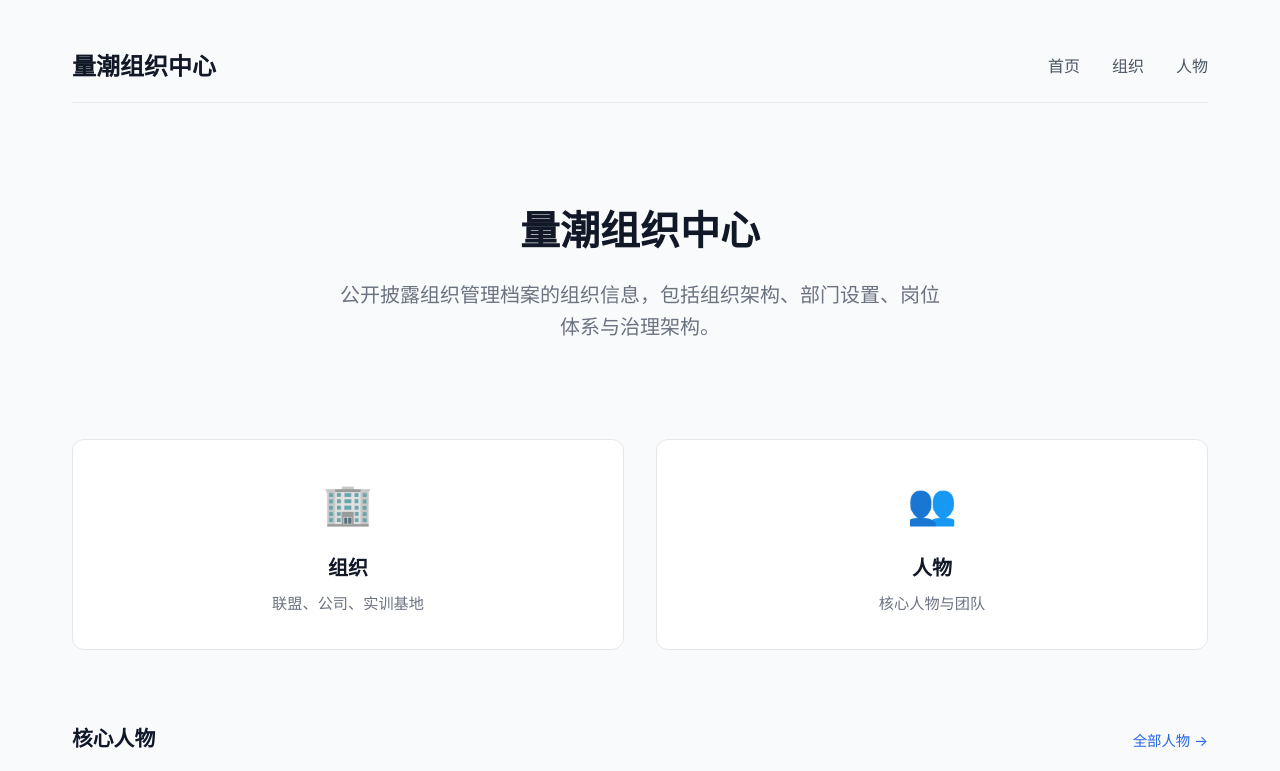
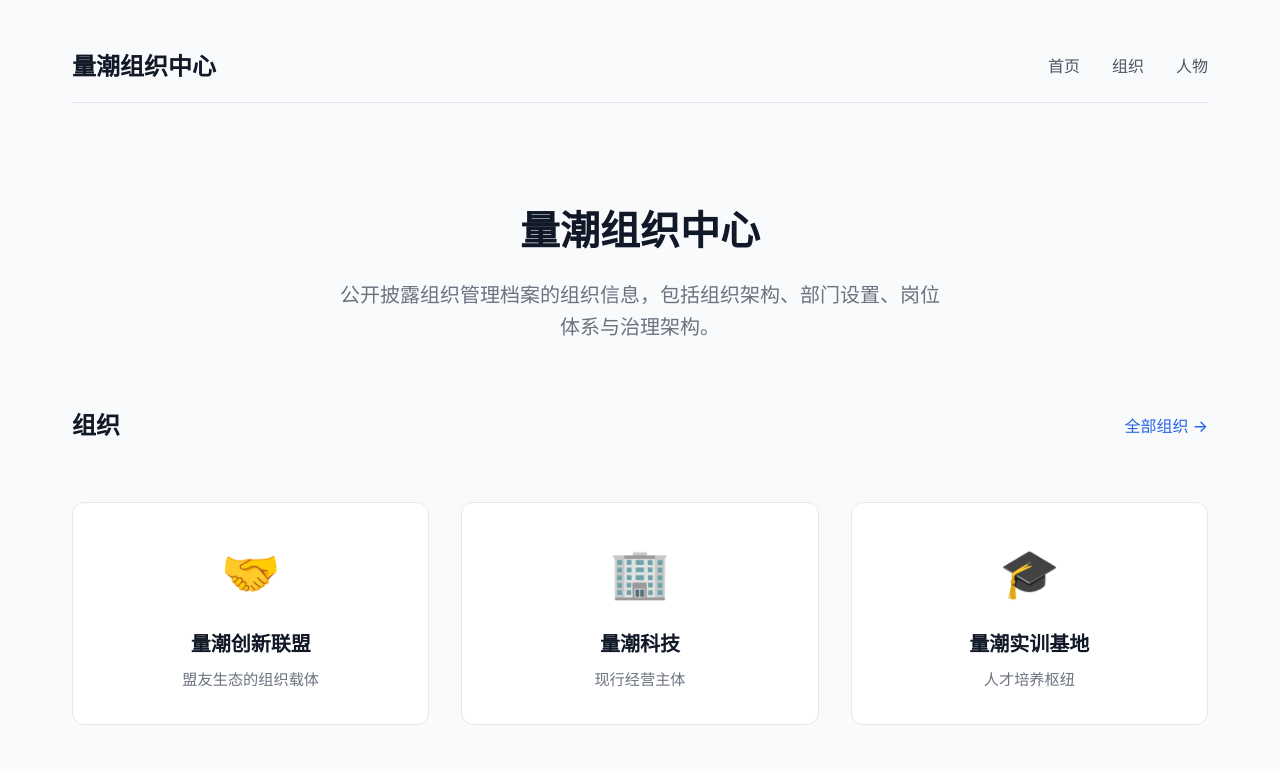
Before and after one commit to quanttide/qtorg, a React (Vite) app in the folder src/site/: page / in a window 1280 px wide. Shown: the top 771 px of the page. Built offline with nearby package versions, Linux system fonts and the light colour scheme.

Commit message:
fix: 首页增加组织展示，与人物对称

```diff
--- a/src/site/src/index.css
+++ b/src/site/src/index.css
@@ -126,46 +126,33 @@ footer {
   font-size: 0.95rem;
 }
 
-/* 首页链接卡片 */
-.home-links {
-  display: grid;
-  grid-template-columns: repeat(auto-fit, minmax(200px, 1fr));
-  gap: 2rem;
-  padding: 2rem 0;
+/* 首页区块 */
+.home-section {
+  margin-bottom: 3rem;
 }
 
-.home-link-card {
-  background: white;
-  border: 1px solid #e5e7eb;
-  border-radius: 12px;
-  padding: 2rem;
-  text-decoration: none;
-  color: inherit;
-  transition: all 0.3s ease;
-  text-align: center;
+.home-section-header {
+  display: flex;
+  justify-content: space-between;
+  align-items: center;
+  margin-bottom: 1.5rem;
 }
 
-.home-link-card:hover {
-  transform: translateY(-4px);
-  box-shadow: 0 12px 24px rgba(0,0,0,0.1);
-  border-color: #2563eb;
+.home-section-header h3 {
+  font-size: 1.5rem;
+  color: #111827;
+  margin: 0;
 }
 
-.home-link-icon {
-  font-size: 2.5rem;
-  margin-bottom: 1rem;
+.home-section-more {
+  color: #2563eb;
+  text-decoration: none;
+  font-weight: 500;
+  transition: color 0.2s;
 }
 
-.home-link-card h3 {
-  font-size: 1.25rem;
-  color: #111827;
-  margin-bottom: 0.5rem;
-}
-
-.home-link-card p {
-  color: #6b7280;
-  font-size: 0.95rem;
-  margin: 0;
+.home-section-more:hover {
+  color: #1d4ed8;
 }
 
 /* 页面样式 */
--- a/src/site/src/pages/Home.tsx
+++ b/src/site/src/pages/Home.tsx
@@ -1,6 +1,6 @@
 import { Link } from 'react-router-dom'
 import { PersonCard } from '../components'
-import { peopleSorted } from '../data/people'
+import { orgs, peopleSorted } from '../data/people'
 
 export default function Home() {
   return (
@@ -10,23 +10,26 @@ export default function Home() {
         <p>公开披露组织管理档案的组织信息，包括组织架构、部门设置、岗位体系与治理架构。</p>
       </div>
 
-      <div className="home-links">
-        <Link to="/orgs" className="home-link-card">
-          <div className="home-link-icon">🏢</div>
+      <div className="home-section">
+        <div className="home-section-header">
           <h3>组织</h3>
-          <p>联盟、公司、实训基地</p>
-        </Link>
-        <Link to="/people" className="home-link-card">
-          <div className="home-link-icon">👥</div>
-          <h3>人物</h3>
-          <p>核心人物与团队</p>
-        </Link>
+          <Link to="/orgs" className="home-section-more">全部组织 →</Link>
+        </div>
+        <div className="org-grid">
+          {orgs.map(org => (
+            <Link key={org.id} to={org.path} className="org-card">
+              <div className="org-card-icon">{org.icon}</div>
+              <h3>{org.name}</h3>
+              <p>{org.tagline}</p>
+            </Link>
+          ))}
+        </div>
       </div>
 
-      <div className="home-people">
-        <div className="home-people-header">
+      <div className="home-section">
+        <div className="home-section-header">
           <h3>核心人物</h3>
-          <Link to="/people" className="home-people-more">全部人物 →</Link>
+          <Link to="/people" className="home-section-more">全部人物 →</Link>
         </div>
         <div className="team-grid">
           {peopleSorted.slice(0, 5).map(p => (
```
